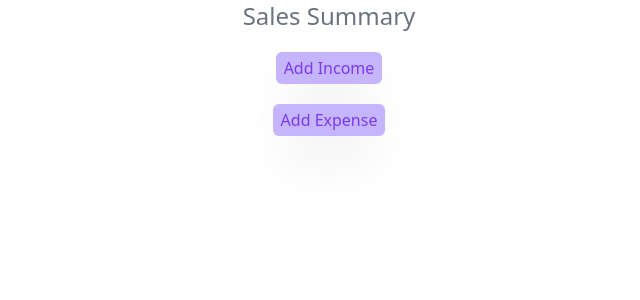
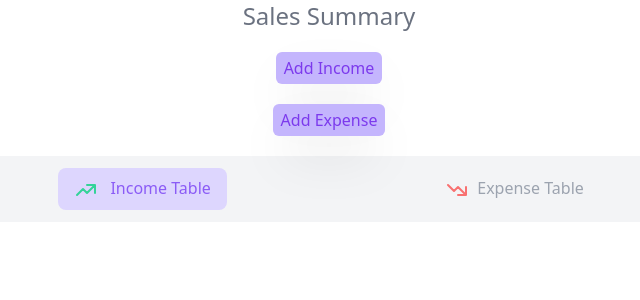
Before and after one commit to rohit1101/Sales-Sheet-Frontend, a React (Create React App) app: page / in a window 1280 px wide. Shown: the top 300 px of the page, without its empty margins (311-951 px from the left). Built offline with nearby package versions, Linux system fonts and the light colour scheme; no server answers.

Commit message:
Create expense table

```diff
--- a/src/App.js
+++ b/src/App.js
@@ -1,5 +1,6 @@
 import React, { useState } from "react";
 import { useHistory } from "react-router-dom";
+import ExpenseTable from "./Components/DisplaySales/ExpenseTable";
 import IncomeTable from "./Components/DisplaySales/IncomeTable";
 // import FilterByCardId from "./Components/FilterSales/FilterByCardId";
 // import FilterByDate from "./Components/FilterSales/FilterByDate";
@@ -74,7 +75,58 @@ function App() {
         </button>
       </div>
 
-      <IncomeTable />
+      <div className="flex justify-around bg-gray-100 p-3 rounded-lg">
+        <div
+          className={
+            tabState.income
+              ? "cursor-pointer text-purple-500 font-medium px-4 py-2  bg-purple-200 rounded-lg"
+              : "cursor-pointer text-gray-400 font-medium px-4 py-2"
+          }
+          onClick={() => setTabState({ expense: false, income: true })}
+        >
+          <svg
+            xmlns="http://www.w3.org/2000/svg"
+            className="h-6 w-6 inline mr-2 stroke-current text-green-400"
+            fill="none"
+            viewBox="0 0 24 24"
+            stroke="currentColor"
+          >
+            <path
+              strokeLinecap="round"
+              strokeLinejoin="round"
+              strokeWidth={2}
+              d="M13 7h8m0 0v8m0-8l-8 8-4-4-6 6"
+            />
+          </svg>{" "}
+          Income Table
+        </div>
+        <div
+          className={
+            tabState.expense
+              ? "cursor-pointer text-purple-500 font-medium px-4 py-2 bg-purple-200 rounded-lg"
+              : "cursor-pointer text-gray-400 font-medium px-4 py-2"
+          }
+          onClick={() => setTabState({ income: false, expense: true })}
+        >
+          <svg
+            xmlns="http://www.w3.org/2000/svg"
+            className="h-6 w-6 inline mr-2 stroke-current text-red-400"
+            fill="none"
+            viewBox="0 0 24 24"
+            stroke="currentColor"
+          >
+            <path
+              strokeLinecap="round"
+              strokeLinejoin="round"
+              strokeWidth={2}
+              d="M13 17h8m0 0V9m0 8l-8-8-4 4-6-6"
+            />
+          </svg>
+          Expense Table
+        </div>
+      </div>
+
+      {tabState.income ? <IncomeTable /> : <ExpenseTable />}
 
       {/* <button
           onClick={getSalesEntriesHandler}
--- a/src/Components/DisplaySales/ExpenseTable.jsx
+++ b/src/Components/DisplaySales/ExpenseTable.jsx
@@ -1,40 +1,41 @@
 // import React, { useState } from 'react'
 
+import { useContext } from "react";
 import SalesContext from "../../SalesContext";
 import Sale from "./Sale";
 
 const ExpenseTable = () => {
-  // const { salesEntries, setSalesEntries } = useContext(SalesContext);
+  const { expenseEntries, setExpenseEntries } = useContext(SalesContext);
   return (
     <>
-      {salesEntries.income && (
-        <div className="w-full my-2 bg-green-200 border-collapse border-2 border-green-800">
-          <div>
-            <div>
-              <th className="border border-green-600">Card ID</th>
+      {expenseEntries && (
+        <table className="w-full my-4 bg-green-200 border-collapse border-2 border-green-800">
+          <thead>
+            <tr>
               <th className="border border-green-600">Date</th>
               <th className="border border-green-600">Amount</th>
+              <th className="border border-green-600">Description</th>
               <th className="border border-green-600">Delete</th>
               <th className="border border-green-600">Edit</th>
-            </div>
-          </div>
-          <div>
-            {sales.length ? (
-              sales.map((sale) => (
+            </tr>
+          </thead>
+          <tbody>
+            {expenseEntries.length ? (
+              expenseEntries.map((sale) => (
                 <Sale
                   sale={sale}
                   key={sale.id}
-                  setSalesEntries={setSalesEntries}
-                  salesEntries={salesEntries}
+                  expenseEntries={expenseEntries}
+                  setExpenseEntries={setExpenseEntries}
                 />
               ))
             ) : (
-              <div>
-                <p className="text-center">No sales</p>
-              </div>
+              <tr>
+                <td className="text-blue-200">No sales</td>
+              </tr>
             )}
-          </div>
-        </div>
+          </tbody>
+        </table>
       )}
     </>
   );
--- a/src/Components/DisplaySales/IncomeTable.jsx
+++ b/src/Components/DisplaySales/IncomeTable.jsx
@@ -1,12 +1,16 @@
 // import React, { useState } from 'react'
 
+import { useContext } from "react";
+import SalesContext from "../../SalesContext";
 import Sale from "./Sale";
 
-const IncomeTable = ({ setIncomeEntries, incomeEntries }) => {
+const IncomeTable = () => {
+  const { incomeEntries, setIncomeEntries } = useContext(SalesContext);
+
   return (
     <>
       {incomeEntries && (
-        <table className="w-full my-2 bg-green-200 border-collapse border-2 border-green-800">
+        <table className="w-full my-4 bg-green-200 border-collapse border-2 border-green-800">
           <thead>
             <tr>
               <th className="border border-green-600">Card ID</th>
@@ -22,8 +26,8 @@ const IncomeTable = ({ setIncomeEntries, incomeEntries }) => {
                 <Sale
                   sale={sale}
                   key={sale.id}
+                  incomeEntries={incomeEntries}
                   setIncomeEntries={setIncomeEntries}
-                  incomeEntries={incomeEntries}
                 />
               ))
             ) : (
--- a/src/Components/DisplaySales/Sale.jsx
+++ b/src/Components/DisplaySales/Sale.jsx
@@ -22,18 +22,44 @@ const Sale = ({ sale, setIncomeEntries, incomeEntries }) => {
         </td>
         <td className="border border-green-600">{sale.amount_paid}</td>
         <td
+          className="border border-green-600"
           onClick={() => removeSalesEntryHandler(sale.id)}
-          style={{ cursor: "pointer" }}
         >
-          &#x2715;
+          <svg
+            xmlns="http://www.w3.org/2000/svg"
+            className="cursor-pointer block h-6 w-6 mx-auto stroke-current text-red-500"
+            fill="none"
+            viewBox="0 0 24 24"
+            stroke="currentColor"
+          >
+            <path
+              strokeLinecap="round"
+              strokeLinejoin="round"
+              strokeWidth={2}
+              d="M19 7l-.867 12.142A2 2 0 0116.138 21H7.862a2 2 0 01-1.995-1.858L5 7m5 4v6m4-6v6m1-10V4a1 1 0 00-1-1h-4a1 1 0 00-1 1v3M4 7h16"
+            />
+          </svg>
         </td>
         <td
+          className="cursor-pointer border border-green-600"
           onClick={() => {
             history.push(`/income/${sale.id}`, [sale]);
           }}
-          style={{ cursor: "pointer" }}
         >
-          &#x270D;
+          <svg
+            xmlns="http://www.w3.org/2000/svg"
+            className="cursor-pointer block h-6 w-6 mx-auto stroke-current text-purple-500"
+            fill="none"
+            viewBox="0 0 24 24"
+            stroke="currentColor"
+          >
+            <path
+              strokeLinecap="round"
+              strokeLinejoin="round"
+              strokeWidth={2}
+              d="M11 5H6a2 2 0 00-2 2v11a2 2 0 002 2h11a2 2 0 002-2v-5m-1.414-9.414a2 2 0 112.828 2.828L11.828 15H9v-2.828l8.586-8.586z"
+            />
+          </svg>
         </td>
       </tr>
     </>
--- a/src/Route.jsx
+++ b/src/Route.jsx
@@ -2,23 +2,30 @@ import { useEffect, useState } from "react";
 import { BrowserRouter as Router, Switch, Route } from "react-router-dom";
 import App from "./App";
 import CreateSalesEntry from "./pages/CreateSalesEntry";
-import { SalesProvider } from "./SalesContext";
-import { getIncomeEntries } from "./services/api";
+import SalesContext from "./SalesContext";
+import { getExpenseEntries, getIncomeEntries } from "./services/api";
 
 const Routes = () => {
   const [incomeEntries, setIncomeEntries] = useState([]);
-  // const [expenseEntries, setExpenseEntries] = useState([]);
+  const [expenseEntries, setExpenseEntries] = useState([]);
   useEffect(() => {
     getIncomeEntries()
       .then((res) => setIncomeEntries(res))
       .catch((error) => console.log("From App.js METHOD = GET: ", error));
-    // getExpenseEntries()
-    // .then((res) => setExpenseEntries(res))
-    // .catch((error) => console.log("From App.js METHOD = GET: ", error));
+    getExpenseEntries()
+      .then((res) => setExpenseEntries(res))
+      .catch((error) => console.log("From App.js METHOD = GET: ", error));
   }, []);
 
   return (
-    <SalesProvider value={{ incomeEntries, setIncomeEntries }}>
+    <SalesContext.Provider
+      value={{
+        incomeEntries,
+        setIncomeEntries,
+        expenseEntries,
+        setExpenseEntries,
+      }}
+    >
       <Router>
         <Switch>
           <Route exact path="/">
@@ -38,7 +45,7 @@ const Routes = () => {
           </Route>
         </Switch>
       </Router>
-    </SalesProvider>
+    </SalesContext.Provider>
   );
 };
 
--- a/src/SalesContext.jsx
+++ b/src/SalesContext.jsx
@@ -1,7 +1,7 @@
 import React from "react";
 
 const SalesContext = React.createContext();
-export const SalesProvider = SalesContext.Provider;
-export const SalesConsumer = SalesContext.Consumer;
+// export const SalesProvider = SalesContext.Provider;
+// export const SalesConsumer = SalesContext.Consumer;
 
 export default SalesContext;
--- a/src/pages/CreateSalesEntry.jsx
+++ b/src/pages/CreateSalesEntry.jsx
@@ -1,29 +1,29 @@
-import React, { useState } from "react";
+import React, { useContext } from "react";
 import { useForm } from "react-hook-form";
 import { useHistory } from "react-router-dom";
 import Form from "../Components/Forms/Form";
 import Layout from "../Layout";
 import NavBar from "../NavBar";
+import SalesContext from "../SalesContext";
 import { addSalesEntry } from "../services/api";
 
 const CreateSalesEntry = () => {
+  const { incomeEntries, setIncomeEntries } = useContext(SalesContext);
   const {
     register,
     handleSubmit,
-    watch,
     reset,
     formState: { errors },
   } = useForm();
   const history = useHistory();
-  const watchAmount = watch("amount_paid");
-  const [salesEntries, setSalesEntries] = useState([]);
+
   const salesRepId = 1;
 
   const onSubmit = (data, e) => {
     console.log(data);
     const { card_id, amount_paid, date } = data;
     addSalesEntry(card_id, salesRepId, amount_paid, date)
-      .then((res) => console.log(res))
+      .then((res) => setIncomeEntries([...incomeEntries, res]))
       .catch((error) => console.log("From App.js METHOD = POST", error));
     reset();
     history.push("/");
--- a/src/services/api.js
+++ b/src/services/api.js
@@ -105,3 +105,26 @@ export function filterSales(val) {
       .catch((e) => console.log("ERROR while filtering sales FE:", e));
   }
 }
+
+export function getExpenseEntries(cardId, date) {
+  // let url = new URL(`http://107.22.18.203/sales`);
+  let url = new URL(`http://127.0.0.1:3000/sales`);
+
+  let params = {
+    cardId,
+    date,
+  };
+
+  Object.keys(params).forEach((val) => {
+    if (params[val]) {
+      url.searchParams.append(val, params[val]);
+    }
+  });
+
+  return fetch(url)
+    .then((data) => data.json())
+    .then((res) => {
+      return res;
+    })
+    .catch((e) => console.log("Error:", e));
+}
```
